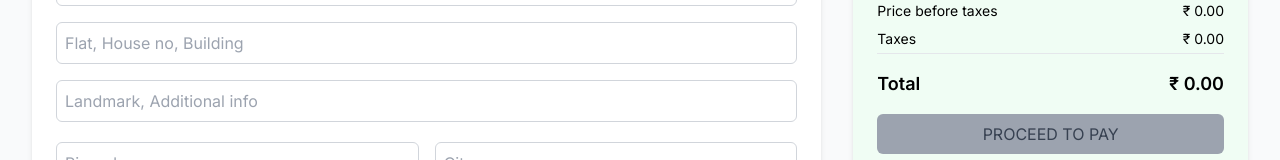
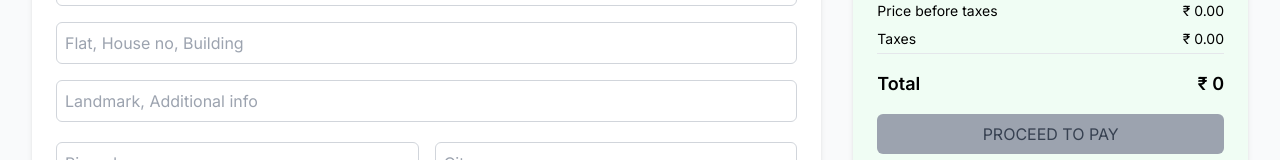
Before and after one commit to KarthikShetty5/LABHKARI_Complete, a Next.js app: page /payment in a window 1280 px wide. Shown: the part 320-480 px from the top of the page. Built offline with nearby package versions, Linux system fonts and the light colour scheme; no server answers.

Commit message:
Pushing again

```diff
--- a/app/payment/page.tsx
+++ b/app/payment/page.tsx
@@ -380,7 +380,7 @@ const PaymentPage: React.FC = () => {
                         </ul>
                         <div className="flex justify-between mt-4 font-semibold text-lg">
                             <span>Total</span>
-                            <span>₹ {amount + shipcost}.00</span>
+                            <span>₹ {amount + shipcost}</span>
                         </div>
                         <button onClick={handlePayment} className={`w-full mt-4 py-2 rounded-md ${isFormValid() ? 'bg-green-500 text-white' : 'bg-gray-400 text-gray-700 cursor-not-allowed'}`} disabled={!isFormValid()}>PROCEED TO PAY</button>
                     </div>
```
Also changed, not shown: Components/Navbar.tsx (+3 -6 lines).
